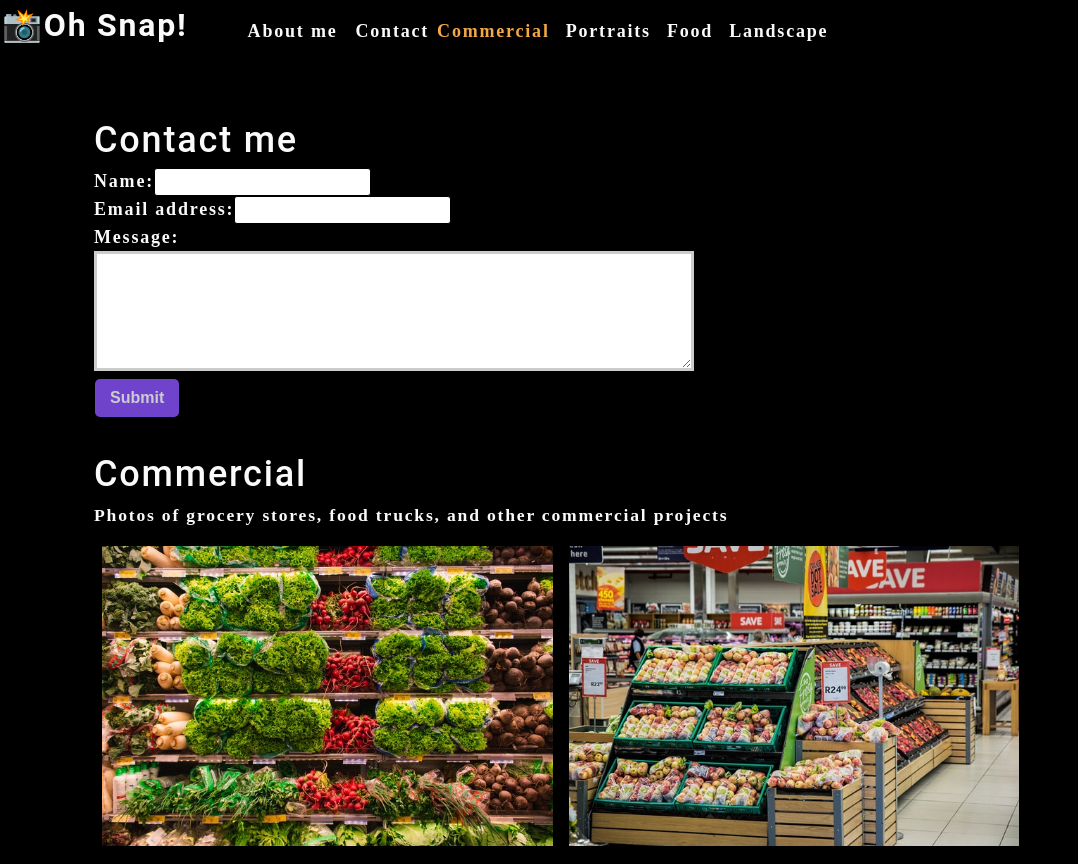
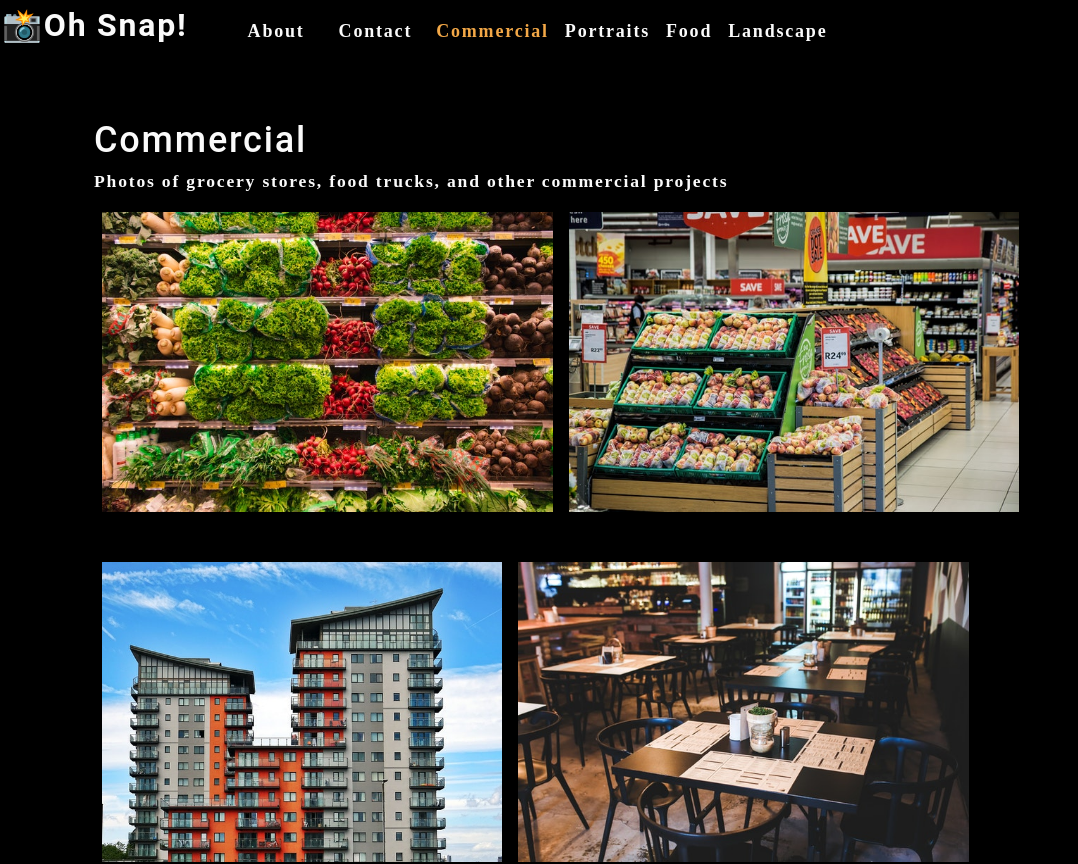
Before and after one commit to lexfm/photo-port, a React (Create React App) app: page / in a window 1280 px wide. Shown: the top 864 px of the page, without its empty margins (0-1078 px from the left). Built offline with nearby package versions, Linux system fonts and the light colour scheme.

Commit message:
Conditional render Contact&gallerty

```diff
--- a/src/App.js
+++ b/src/App.js
@@ -22,17 +22,25 @@ function App() {
 
   const [currentCategory, setCurrentCategory] = useState(categories[0]);
 
+  const [contactSelected, setContactSelected] = useState(false);
+
   return (
     <div className="App">
       <Nav
         categories={categories}
         setCurrentCategory={setCurrentCategory}
         currentCategory={currentCategory}
+        contactSelected={contactSelected}
+        setContactSelected={setContactSelected}
       />
       <main>
-        <ContactForm></ContactForm>
-        <Gallery currentCategory={currentCategory}></Gallery>
-        <About />
+        {contactSelected ? (
+          <ContactForm />
+        ) : (
+          <>
+            <Gallery currentCategory={currentCategory} /> <About />
+          </>
+        )}
       </main>
     </div>
   );
--- a/src/components/Contact/index.js
+++ b/src/components/Contact/index.js
@@ -12,10 +12,7 @@ function ContactForm() {
 
   function validate() {
     const { name, email, message } = formState;
-
-    return (
-      name.length && email.length && validateEmail(email) && message.length
-    );
+    return name && email && validateEmail(email) && message;
   }
 
   function handleChange(e) {
@@ -56,7 +53,7 @@ function ContactForm() {
             type="text"
             defaultValue={name}
             name="name"
-            onChange={handleChange}
+            onBlur={handleChange}
           />
         </div>
         <div>
@@ -65,7 +62,7 @@ function ContactForm() {
             type="email"
             defaultValue={email}
             name="email"
-            onChange={handleChange}
+            onBlur={handleChange}
           />
         </div>
         <div>
@@ -74,7 +71,7 @@ function ContactForm() {
             name="message"
             defaultValue={message}
             rows="5"
-            onChange={handleChange}
+            onBlur={handleChange}
           />
         </div>
         {errorMessage && (
--- a/src/components/Nav/index.js
+++ b/src/components/Nav/index.js
@@ -2,7 +2,13 @@ import { useEffect } from "react";
 import { capitalizeFirstLetter } from "../../utils/helpers";
 
 function Nav(props) {
-  const { categories = [], setCurrentCategory, currentCategory } = props;
+  const {
+    categories = [],
+    setCurrentCategory,
+    currentCategory,
+    contactSelected,
+    setContactSelected,
+  } = props;
 
   useEffect(() => {
     document.title = capitalizeFirstLetter(currentCategory.name);
@@ -20,24 +26,31 @@ function Nav(props) {
       </h2>
       <nav>
         <ul className="flex-row">
-          <li className="mx-2">
-            <a href="#about" data-testid="about">
-              About me
+          <li className={`mx-2 ${contactSelected && "navActive"}`}>
+            <a
+              data-testid="about"
+              href="#about"
+              onClick={() => setContactSelected(false)}
+            >
+              About
             </a>
           </li>
-          <li>
-            <span>Contact</span>
+          <li className={`mx-2 ${contactSelected && "navActive"}`}>
+            <span onClick={() => setContactSelected(true)}>Contact</span>
           </li>
           {categories.map((category) => (
             <li
               className={`mx-1 ${
-                currentCategory.name === category.name && "navActive"
+                currentCategory.name === category.name &&
+                !contactSelected &&
+                `navActive`
               }`}
               key={category.name}
             >
               <span
                 onClick={() => {
                   setCurrentCategory(category);
+                  setContactSelected(false);
                 }}
               >
                 {capitalizeFirstLetter(category.name)}
```
